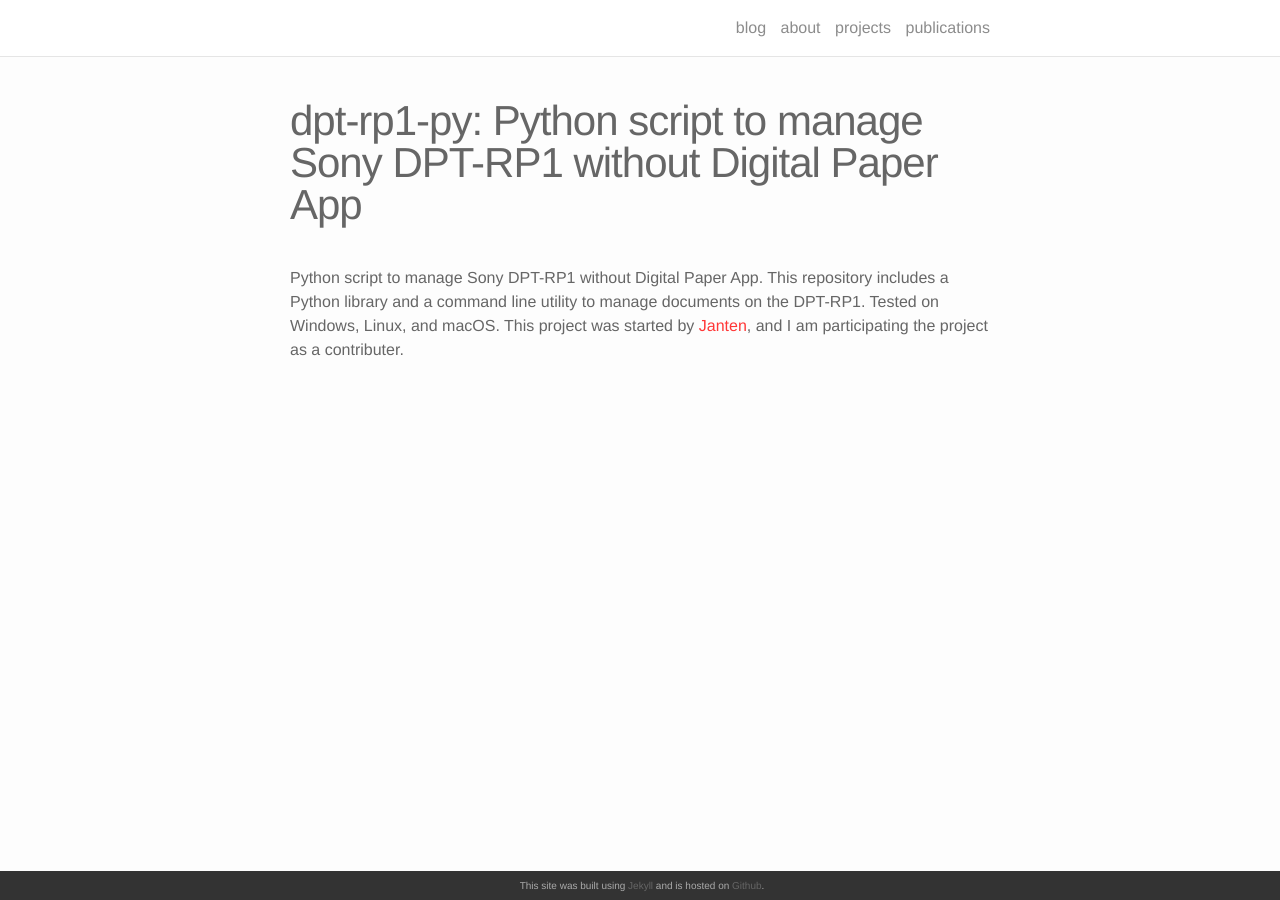
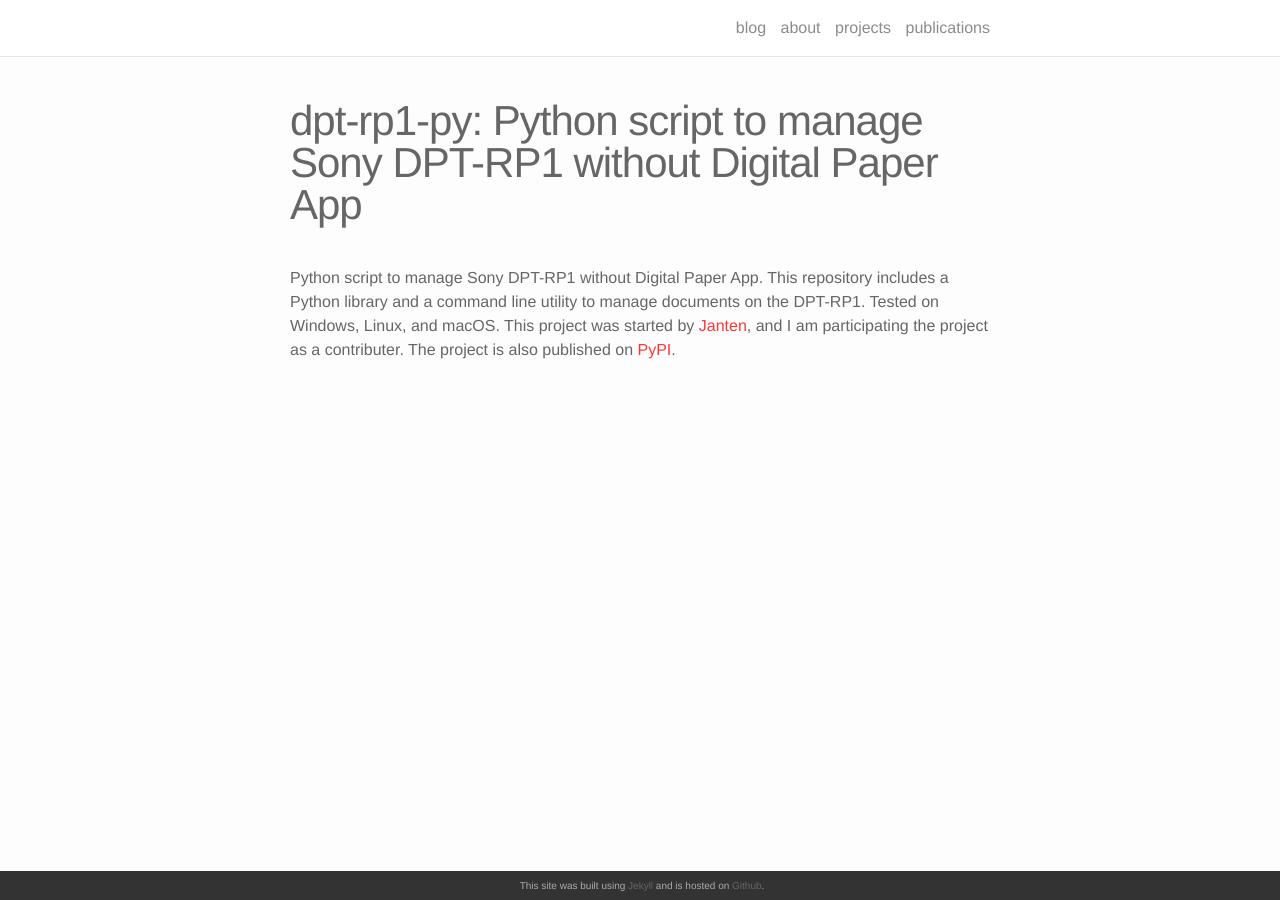
Before and after one commit to yunjae2/yunjae2.github.io, a Jekyll site: the page built from _projects/2019-08-25-dpt-rp1-py.md, in a window 1280 px wide. Built offline with Jekyll 4.4.1, drawn with Linux system fonts in a browser that asks for light colours; nearby versions of some CDN libraries.

Commit message:
projects: Update a project
Signed-off-by: Yunjae Lee <lyj7694@gmail.com>

```diff
--- a/_projects/2019-08-25-dpt-rp1-py.md
+++ b/_projects/2019-08-25-dpt-rp1-py.md
@@ -8,3 +8,4 @@
 This repository includes a Python library and a command line utility to manage documents on the DPT-RP1.
 Tested on Windows, Linux, and macOS.
 This project was started by [Janten](https://github.com/janten), and I am participating the project as a contributer.
+The project is also published on [PyPI](https://pypi.org/project/dpt-rp1-py/).
```
